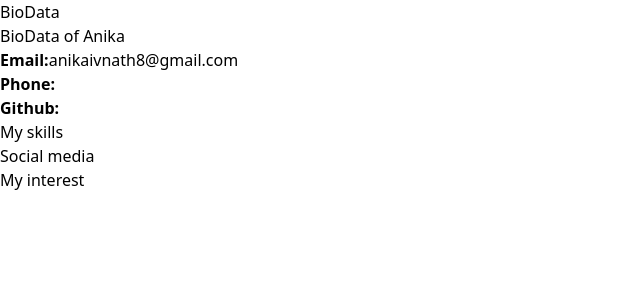
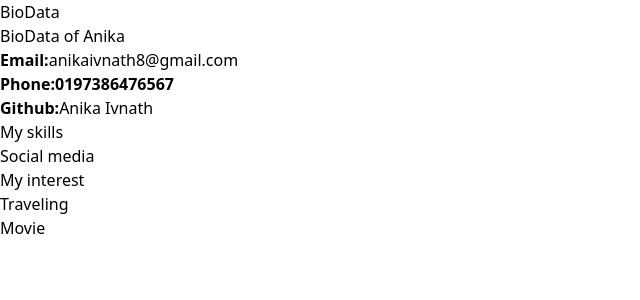
Before and after one commit to anikaivnath/my-project, a React (Vite) app: page / in a window 1280 px wide. Shown: the top 300 px of the page, without its empty margins (0-640 px from the left). Built offline with nearby package versions, Linux system fonts and the light colour scheme.

Commit message:
Add props

```diff
--- a/src/App.jsx
+++ b/src/App.jsx
@@ -7,6 +7,10 @@ const App = () => {
 
       <BioData name='Anika'
                email='anikaivnath8@gmail.com'
+               pnum='0197386476567'
+               github='Anika Ivnath'
+               skills={['html','css','Tailwind']}
+               interests={['Traveling','Movie']}
           />
     </div>
   );
```
